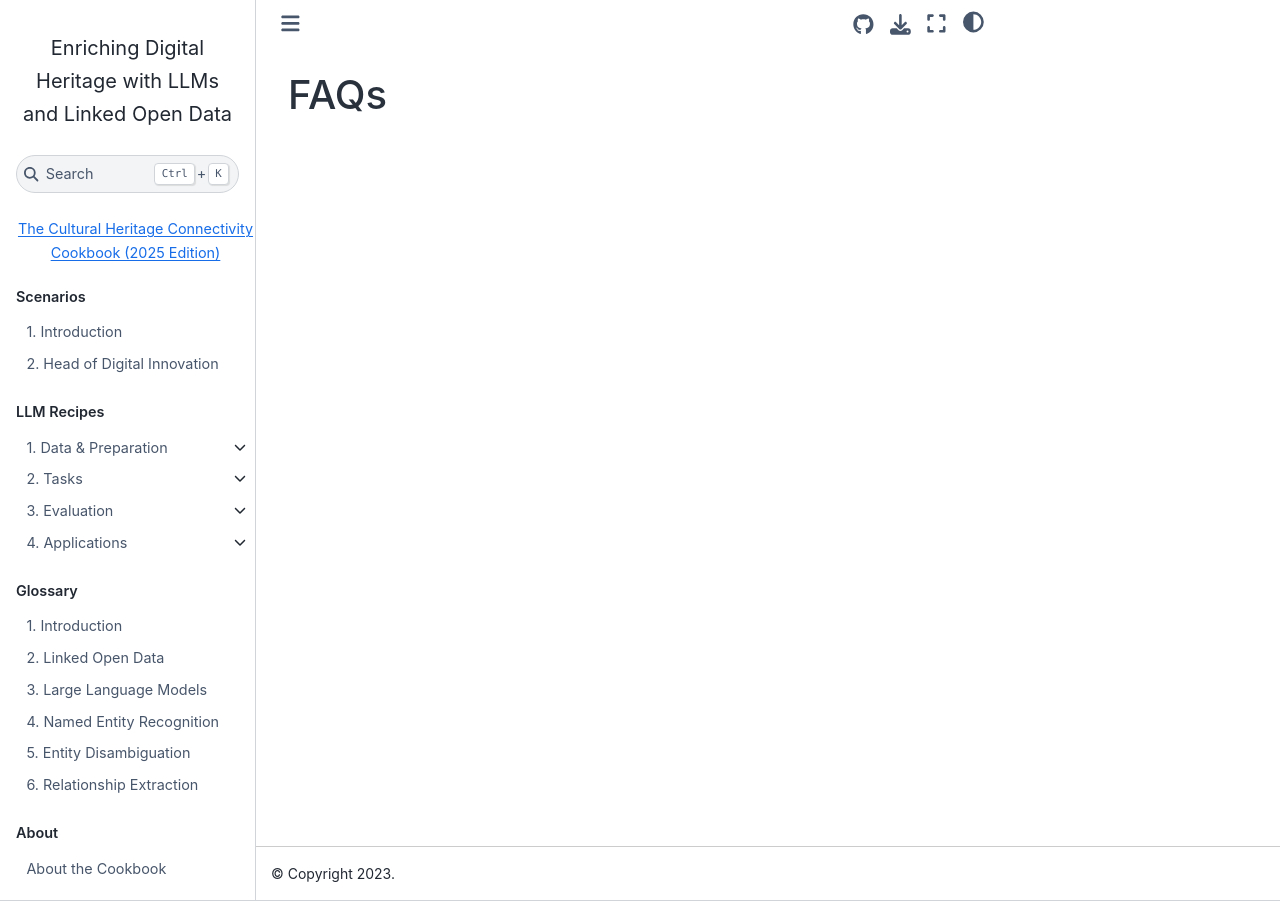
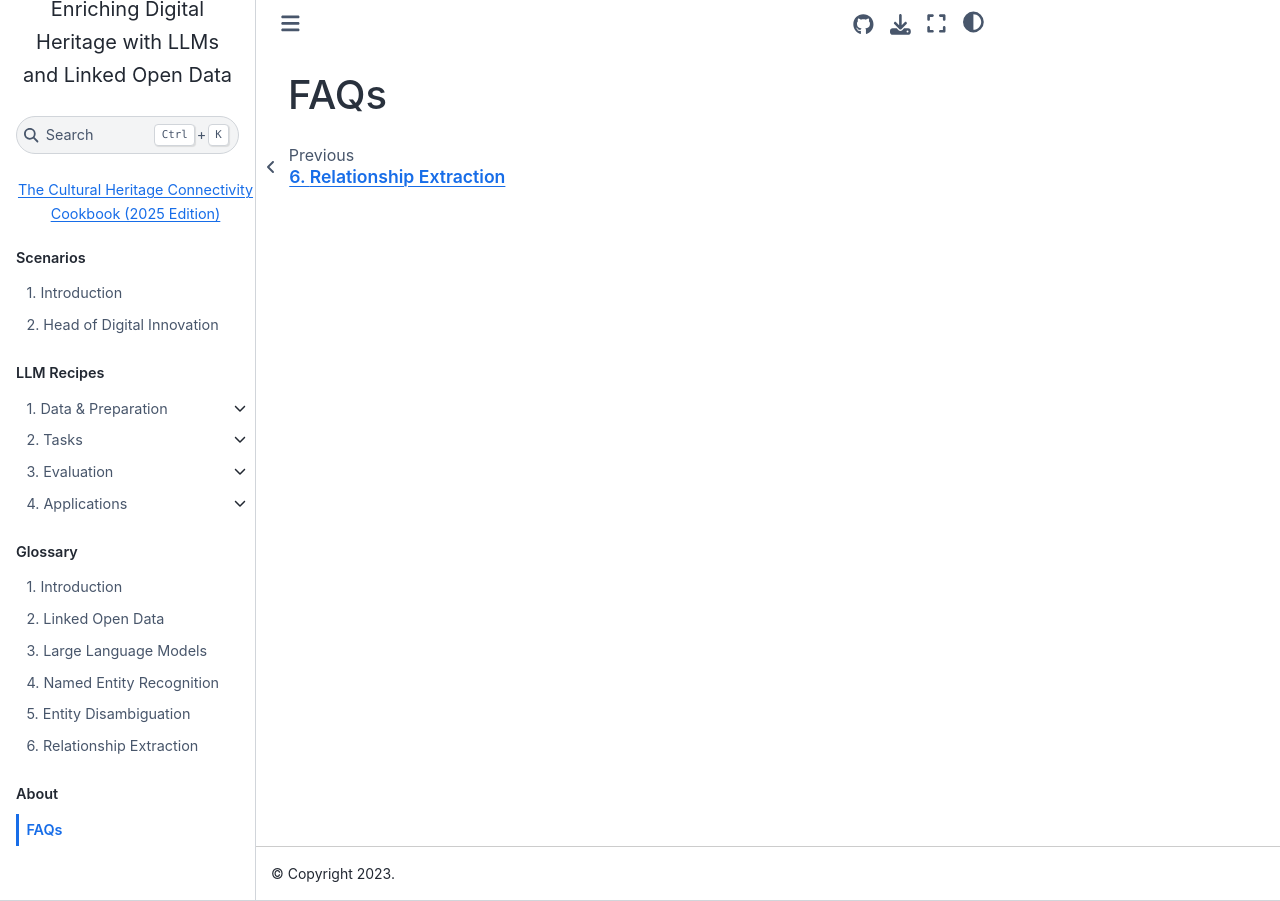
Before and after one commit to pelagios/llm-lod-enriching-heritage, a Jupyter Book: the page built from faqs.md, in a window 1280 px wide. Built offline with Jupyter Book 1.0.4 settings and Sphinx 7.4.7 and the Sphinx Book theme 1.1.4, drawn with Linux system fonts in a browser that asks for light colours; pages that are not in the unit, such as notebooks, are missing from menus.

Commit message:
Update _toc.yml
added FAqs

```diff
--- a/_toc.yml
+++ b/_toc.yml
@@ -67,4 +67,7 @@ parts:
     numbered: False
     chapters:
       - file: about
-        title: About the Cookbook
+        title: About the Workshop
+    chapters:
+      - file: faqs
+        title: FAQs
```
